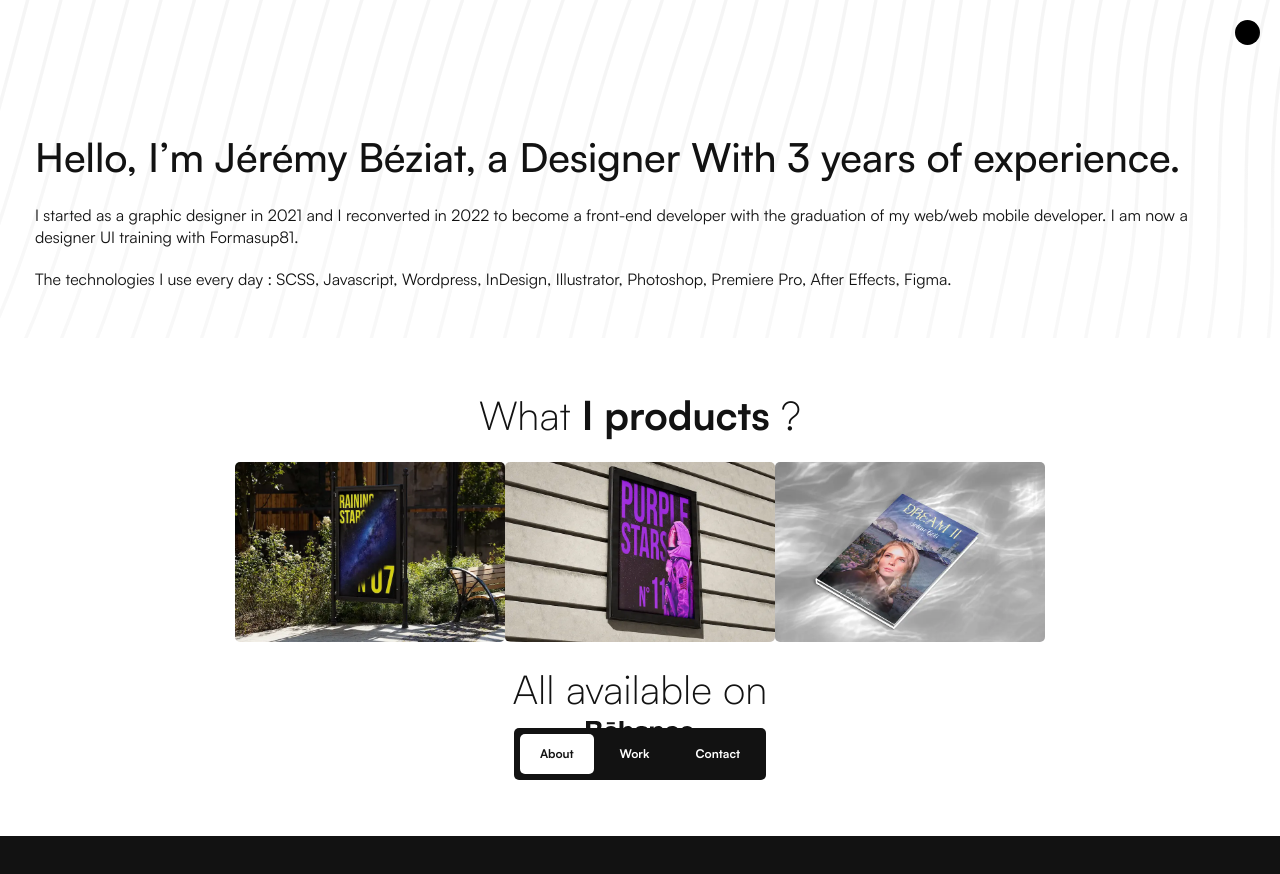
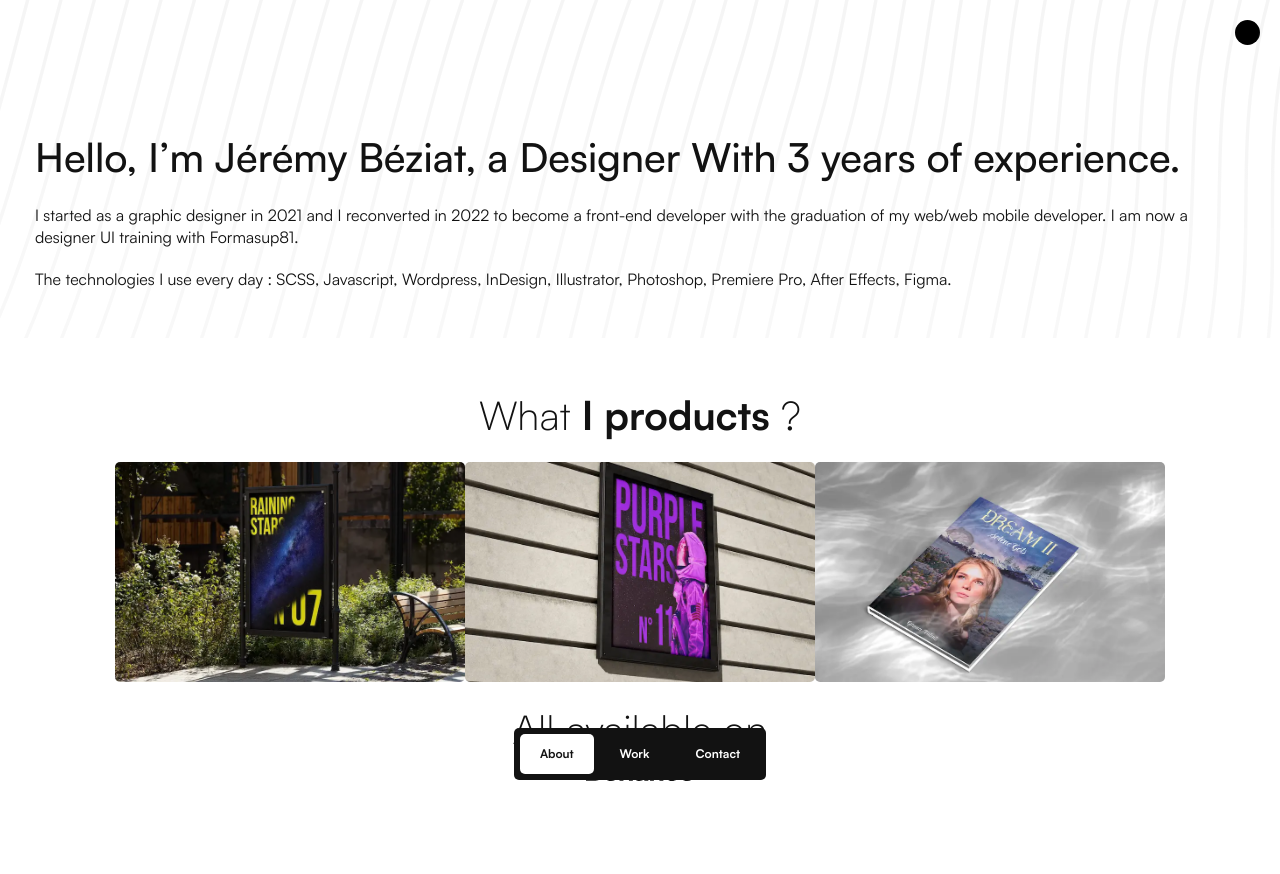
Before and after one commit to jeremybeziat/portfolio, a React (Create React App) app: page / in a window 1280 px wide. Before the commit the page ends 836 px from the top, so only its background shows below. Built offline with nearby package versions, Linux system fonts and the light colour scheme; what gsap-trial would draw is missing.

Commit message:
style : media img about

```diff
--- a/src/assets/styles/home.scss
+++ b/src/assets/styles/home.scss
@@ -83,7 +83,7 @@ section.product {
     figure {
       height: 180px;
       border-radius: 5px;
-      width: clamp(270px, 3em, 800px);
+      width: 270px;
       margin-bottom: 20px;
       img {
         object-fit: cover;
@@ -108,3 +108,17 @@ section.product {
     }
   }
 }
+
+  @media (min-width: 375px) {
+    section.product .work-product figure {
+      width: 320px;
+      height: 220px;
+    }
+  }
+
+  @media (min-width: 425px) {
+    section.product .work-product figure {
+      width: 350px;
+      height: 220px;
+    }
+  }
```
